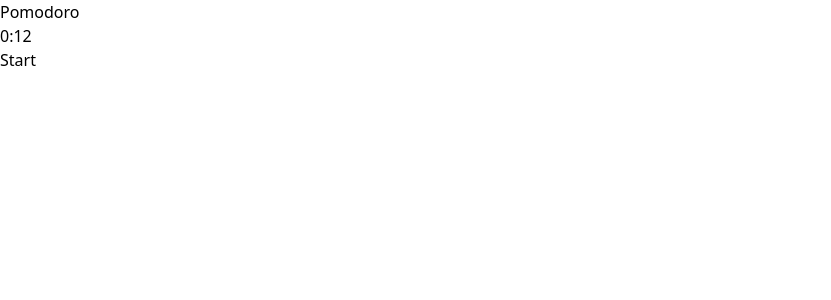
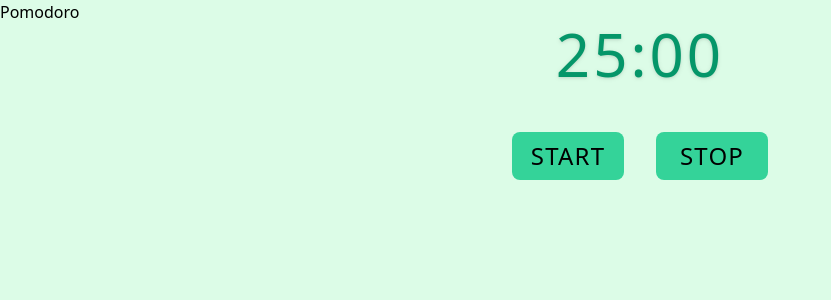
Before and after one commit to IvanoiuPetrut/pomodoro, a Vue app: page / in a window 1280 px wide. Shown: the top 300 px of the page, without its empty margins (0-831 px from the left). Built offline with nearby package versions, Linux system fonts and the light colour scheme.

Commit message:
feat(style): add style for component

```diff
--- a/src/App.vue
+++ b/src/App.vue
@@ -1,6 +1,8 @@
 <template>
-  <h1>Pomodoro</h1>
-  <TimerProgress></TimerProgress>
+  <div>
+    <h1>Pomodoro</h1>
+    <TimerProgress></TimerProgress>
+  </div>
 </template>
 
 <script lang="ts">
@@ -13,3 +15,5 @@ export default {
   },
 };
 </script>
+
+<style src="./assets/tailwind.css"></style>
--- a/src/assets/tailwind.css
+++ b/src/assets/tailwind.css
@@ -3,3 +3,9 @@
 @tailwind components;
 
 @tailwind utilities;
+
+@layer base {
+  body {
+    background-color: #dcfce7;
+  }
+}
--- a/src/components/TimerProgress.vue
+++ b/src/components/TimerProgress.vue
@@ -1,10 +1,24 @@
 <template>
-  <div>
-    <p>{{ timer }}</p>
-    <button @click="handleClick">
-      <span v-if="isTimerRunning">Stop</span>
-      <span v-else>Start</span>
-    </button>
+  <div class="flex flex-col items-center gap-12">
+    <p
+      class="text-6xl font-medium text-center tracking-wider text-emerald-600 drop-shadow"
+    >
+      {{ timer }}
+    </p>
+    <div class="flex gap-8">
+      <button
+        @click="startPauseTimer"
+        class="text-2xl uppercase tracking-wider bg-emerald-400 py-2 w-28 rounded-lg pointer transition hover:bg-emerald-500"
+      >
+        <span v-if="isTimerRunning">Pause</span>
+        <span v-else>Start</span>
+      </button>
+      <button
+        class="text-2xl uppercase tracking-wider bg-emerald-400 py-2 w-28 rounded-lg pointer transition hover:bg-emerald-500"
+      >
+        Stop
+      </button>
+    </div>
   </div>
 </template>
 
@@ -14,15 +28,15 @@ import { ref } from "vue";
 export default {
   name: "TimerProgress",
   setup() {
-    const timer = ref("0:12");
+    const timer = ref("25:00");
     let isTimerRunning = ref(false);
     let clockInterval: number;
 
-    const handleClick = () => {
+    const startPauseTimer = () => {
       if (isTimerRunning.value) {
         stopTimer();
         isTimerRunning.value = !isTimerRunning.value;
-      } else {
+      } else if (timer.value !== "0:00") {
         startTimer();
         isTimerRunning.value = !isTimerRunning.value;
       }
@@ -32,11 +46,13 @@ export default {
       const [minutes, seconds] = timer.value.split(":");
       const newSeconds = parseInt(seconds) - 1;
       const newMinutes = parseInt(minutes) - (newSeconds < 0 ? 1 : 0);
-      timer.value = `${newMinutes}:${newSeconds < 10 ? 0 : ""}${
-        newSeconds < 0 ? 59 : newSeconds
-      }`;
+      console.log(newMinutes, newSeconds);
+      timer.value = `${newMinutes}:${
+        newSeconds < 10 && newSeconds > 0 ? 0 : ""
+      }${newSeconds < 0 ? 59 : newSeconds}`;
       if (newMinutes === 0 && newSeconds === 0) {
         stopTimer();
+        isTimerRunning.value = false;
       }
     };
 
@@ -53,11 +69,9 @@ export default {
       timer,
       startTimer,
       stopTimer,
-      handleClick,
+      startPauseTimer,
       isTimerRunning,
     };
   },
 };
 </script>
-
-<!-- <style lang=""></style> -->
```
